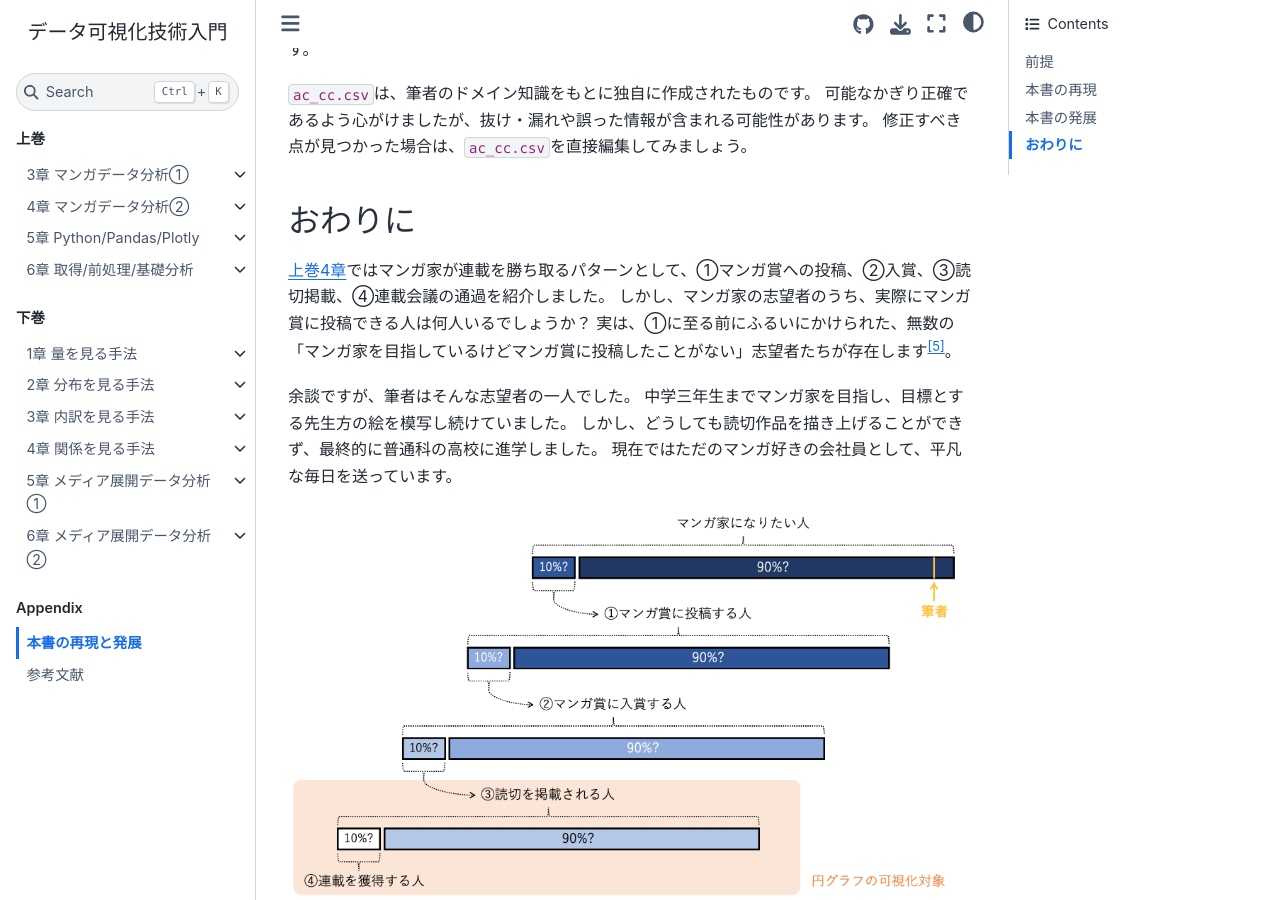
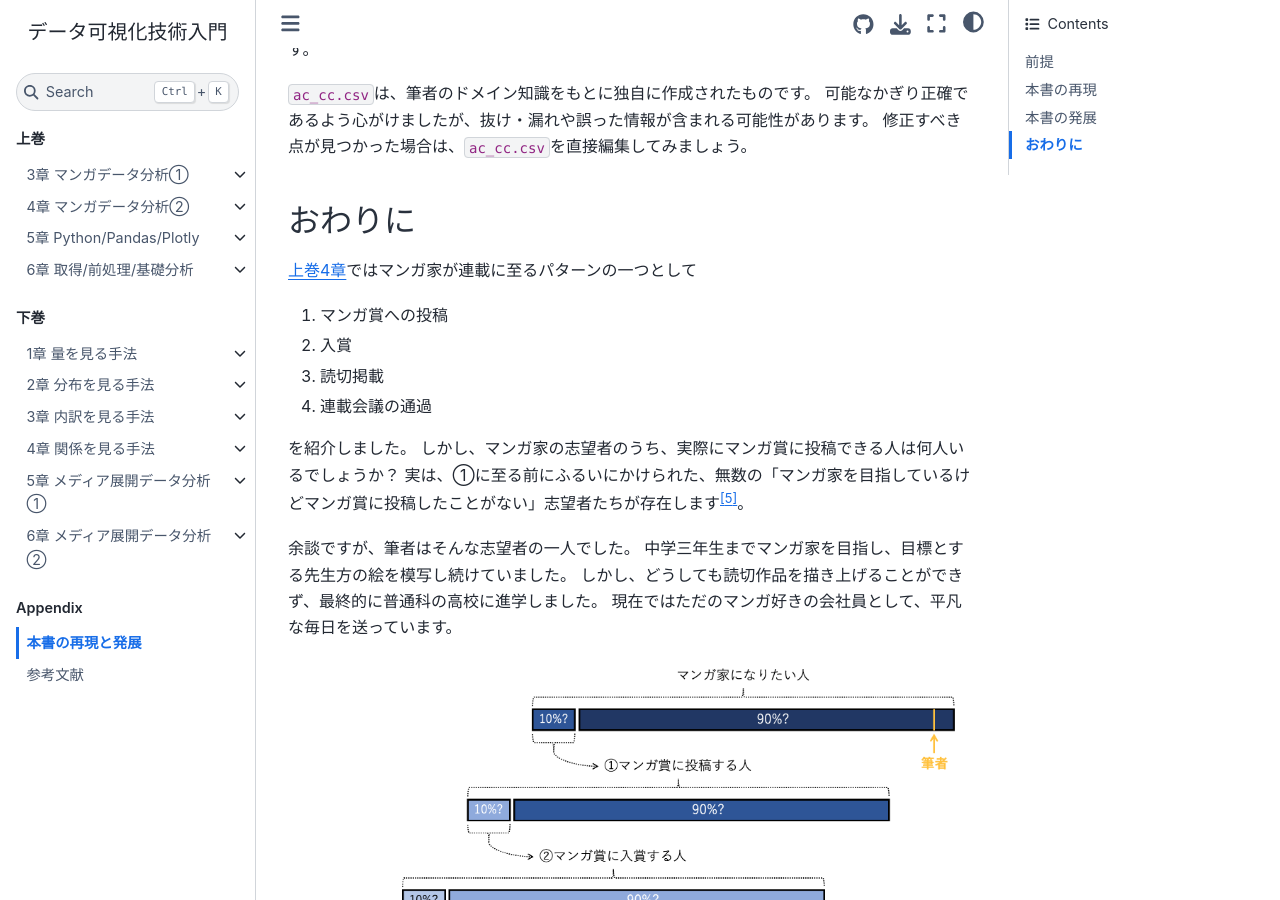
Before and after one commit to kakeami/vizbook-jupyter, a Jupyter Book: the page built from book/appendix/setup.md, in a window 1280 px wide and 900 px high, scrolled down 7830 px. Built offline with Jupyter Book 1.0.4 settings and Sphinx 7.4.7 and the Sphinx Book theme 1.1.4, drawn with Linux system fonts in a browser that asks for light colours; pages that are not in the unit, such as notebooks, are missing from menus; comment, search, counter and statistics services are not loaded; cross-references to code outside the pages are shown as plain code.

Commit message:
👓️ [Update] Appendixを修正

```diff
--- a/book/appendix/setup.md
+++ b/book/appendix/setup.md
@@ -349,7 +349,14 @@ C10026,C92178
 
 ## おわりに
 
-[上巻4章](cm-pie)ではマンガ家が連載を勝ち取るパターンとして、①マンガ賞への投稿、②入賞、③読切掲載、④連載会議の通過を紹介しました。
+[上巻4章](cm-pie)ではマンガ家が連載に至るパターンの一つとして
+
+1. マンガ賞への投稿
+2. 入賞
+3. 読切掲載
+4. 連載会議の通過
+
+を紹介しました。
 しかし、マンガ家の志望者のうち、実際にマンガ賞に投稿できる人は何人いるでしょうか？
 実は、①に至る前にふるいにかけられた、無数の「マンガ家を目指しているけどマンガ賞に投稿したことがない」志望者たちが存在します[^hebichika]。
 
```
Also changed, not shown: README.md (added, +1 -0 lines).
